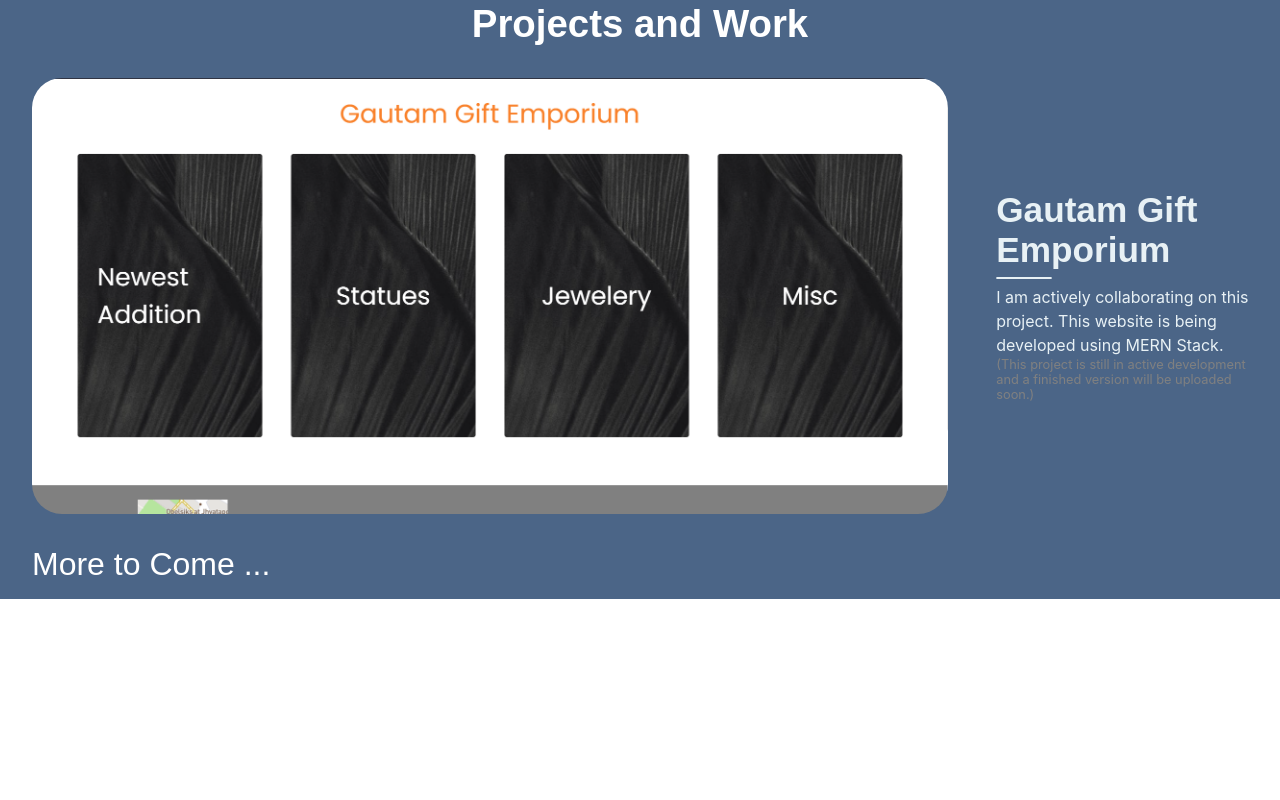
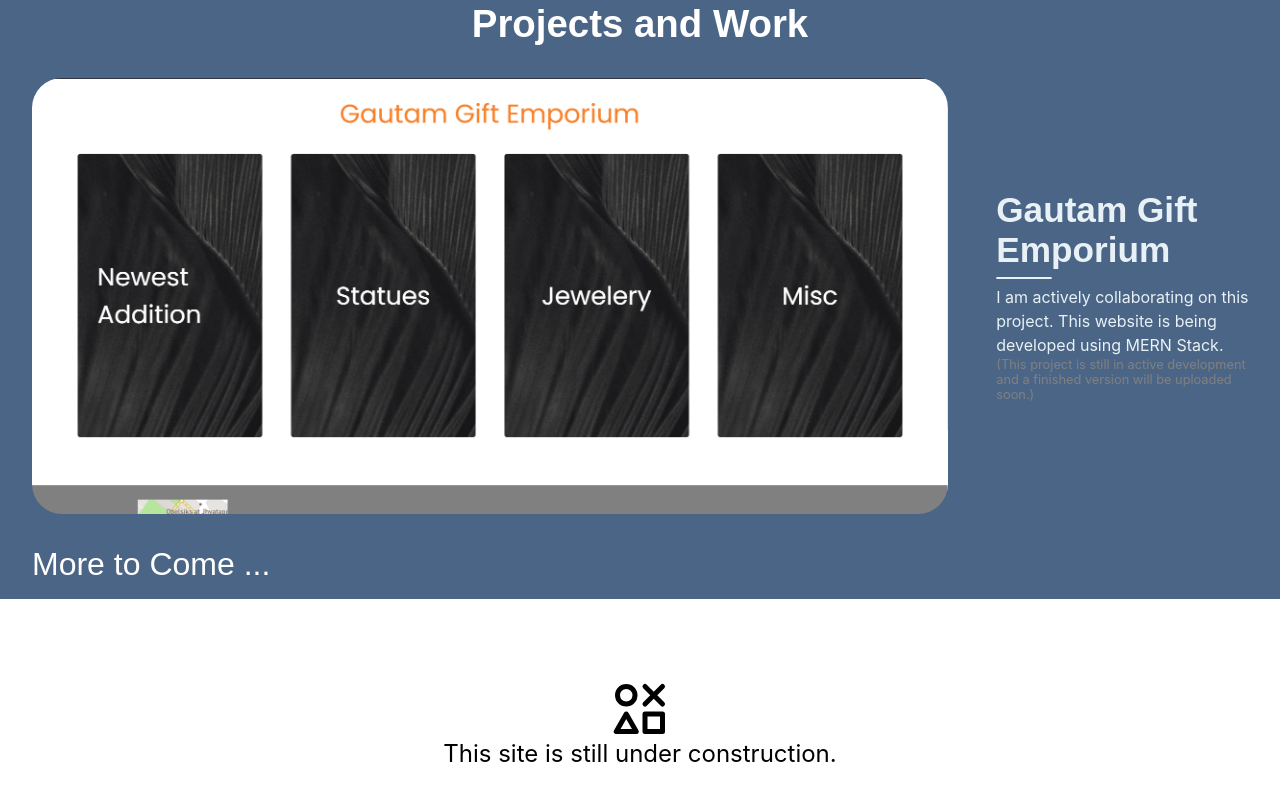
Before and after one commit to swornims/.github.io, a React (Create React App) app: page / in a window 1280 px wide. Shown: the part 1805-2605 px from the top of the page. Before the commit the page ends 2404 px from the top, so only its background shows below. Built offline with nearby package versions, Linux system fonts and the light colour scheme; a web font is replaced by a local one.

Commit message:
Added working component

```diff
--- a/src/App.js
+++ b/src/App.js
@@ -3,6 +3,7 @@
 import { About } from './components/About'
 import { Language } from './components/Language'
 import { Projects } from './components/Projects'
+import { Working } from './components/Working'
 // import { Experience } from './components/Experience'
 
 function App() {
@@ -12,6 +13,7 @@
       <About />
       <Language />
       <Projects />
+      <Working />
     </>
   );
 }
--- /dev/null
+++ b/src/components/Working.css
@@ -0,0 +1,15 @@
+.working-div {
+    display: flex;
+    flex-direction: column;
+    align-items: center;
+    padding: 5em;
+}
+
+.working-icon {
+    width: 60px;
+    height: 60px;
+}
+
+.working-span {
+    font-size: 1.5em;
+}
--- /dev/null
+++ b/src/components/Working.jsx
@@ -0,0 +1,12 @@
+import React from 'react'
+import { TbIcons } from 'react-icons/tb'
+import './Working.css'
+
+export const Working = () => {
+    return (
+        <div className='working-div'>
+            <TbIcons className='working-icon' />
+            <span className='working-span'>This site is still under construction.</span>
+        </div>
+    )
+}
```
